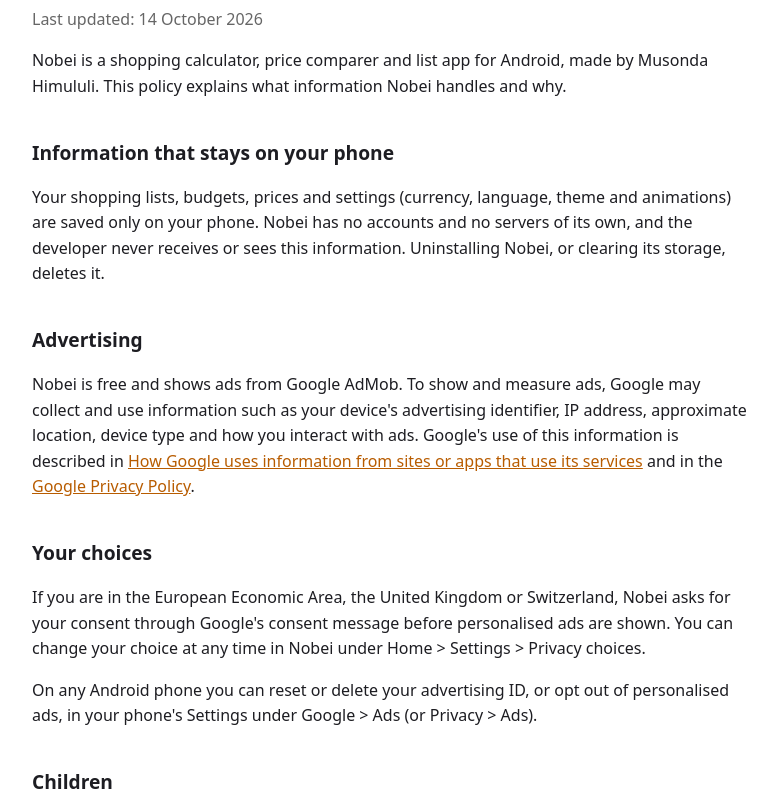
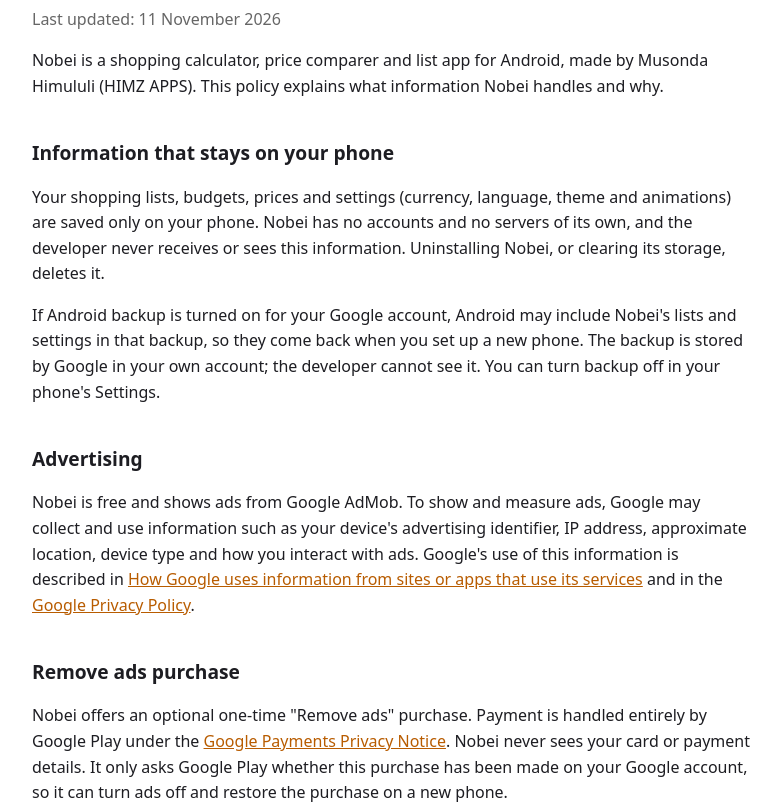
Before and after one commit to himz-apps/himz-apps.github.io, a plain HTML site: page privacy.html in a window 1280 px wide. Shown: the part 94-905 px from the top of the page, without its empty margins (248-1029 px from the left). Drawn offline with Linux system fonts and the light colour scheme.

Commit message:
Add files via upload

```diff
--- a/privacy.html
+++ b/privacy.html
@@ -15,16 +15,20 @@
 </head>
 <body>
 <h1>Nobei Privacy Policy</h1>
-<p class="date">Last updated: 14 October 2026</p>
+<p class="date">Last updated: 11 November 2026</p>
 
 <p>Nobei is a shopping calculator, price comparer and list app for Android, made by
-Musonda Himululi. This policy explains what information Nobei handles and why.</p>
+Musonda Himululi (HIMZ APPS). This policy explains what information Nobei handles and why.</p>
 
 <h2>Information that stays on your phone</h2>
 <p>Your shopping lists, budgets, prices and settings (currency, language, theme and
 animations) are saved only on your phone. Nobei has no accounts and no servers of its
 own, and the developer never receives or sees this information. Uninstalling Nobei,
 or clearing its storage, deletes it.</p>
+<p>If Android backup is turned on for your Google account, Android may include Nobei's lists
+and settings in that backup, so they come back when you set up a new phone. The backup is
+stored by Google in your own account; the developer cannot see it. You can turn backup off
+in your phone's Settings.</p>
 
 <h2>Advertising</h2>
 <p>Nobei is free and shows ads from Google AdMob. To show and measure ads, Google may
@@ -34,6 +38,14 @@ information is described in
 <a href="https://policies.google.com/technologies/partner-sites">How Google uses information
 from sites or apps that use its services</a> and in the
 <a href="https://policies.google.com/privacy">Google Privacy Policy</a>.</p>
+
+<h2>Remove ads purchase</h2>
+<p>Nobei offers an optional one-time "Remove ads" purchase. Payment is handled entirely by
+Google Play under the
+<a href="https://payments.google.com/payments/apis-secure/u/0/get_legal_document?ldo=0&amp;ldt=privacynotice">Google
+Payments Privacy Notice</a>. Nobei never sees your card or payment details. It only asks
+Google Play whether this purchase has been made on your Google account, so it can turn ads
+off and restore the purchase on a new phone.</p>
 
 <h2>Your choices</h2>
 <p>If you are in the European Economic Area, the United Kingdom or Switzerland, Nobei asks
```
